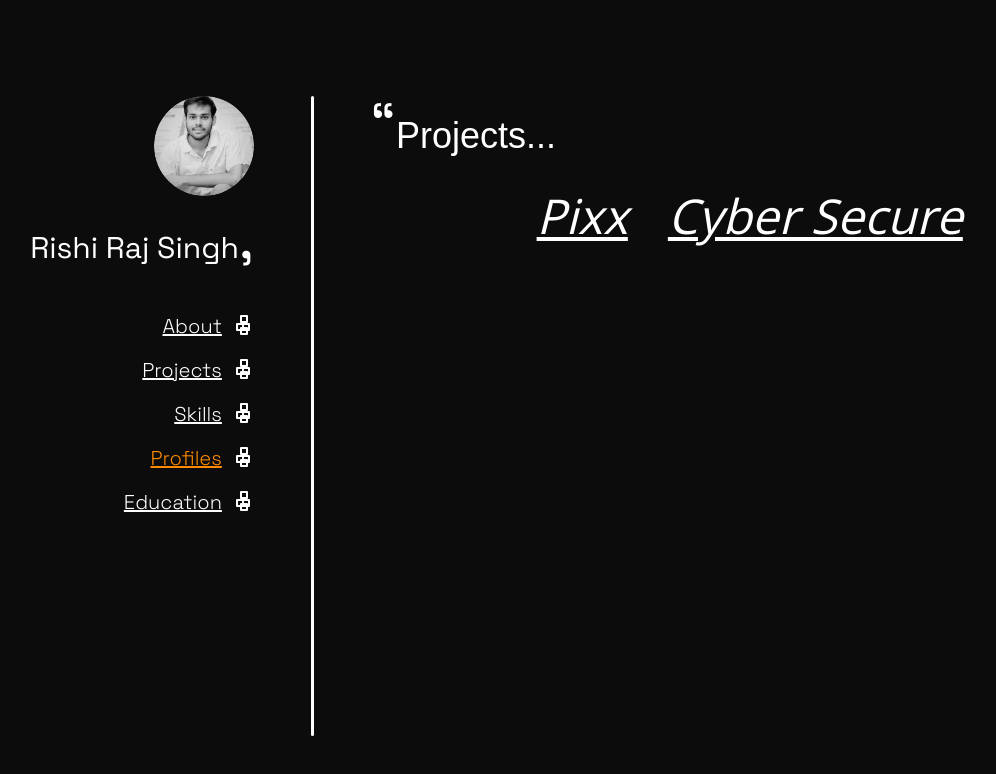
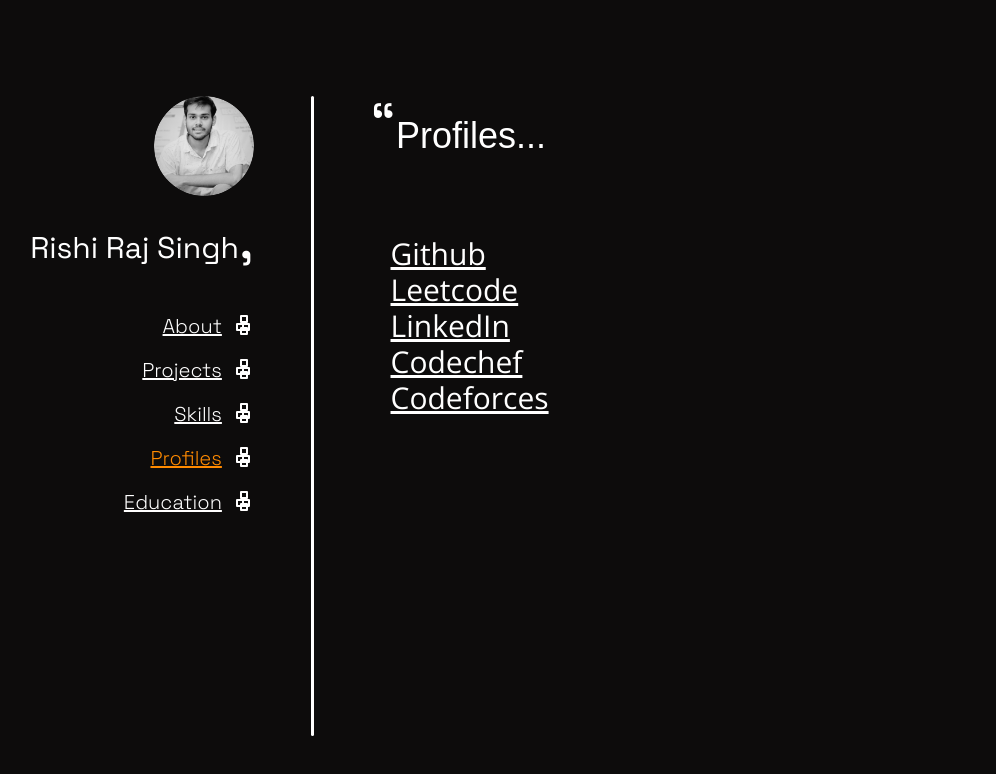
Before and after one commit to rishisingh34/Portfolio, a Next.js app: page /profiles in a window 1280 px wide. Shown: the top 774 px of the page, without its empty margins (75-1071 px from the left). Built offline with nearby package versions, Linux system fonts and the light colour scheme; a web font is replaced by a local one.

Commit message:
Refactor component import in ProfilesPage

```diff
--- a/src/app/profiles/page.tsx
+++ b/src/app/profiles/page.tsx
@@ -1,10 +1,10 @@
 import NavBar from "@/components/NavBar";
-import Projects from "@/components/Projects";
+import Profiles from "@/components/Profiles";
 
 export default function ProfilesPage() {
   return (
     <NavBar section='Profiles'>
-      <Projects />
+      <Profiles />
     </NavBar>
   )
 }
```
